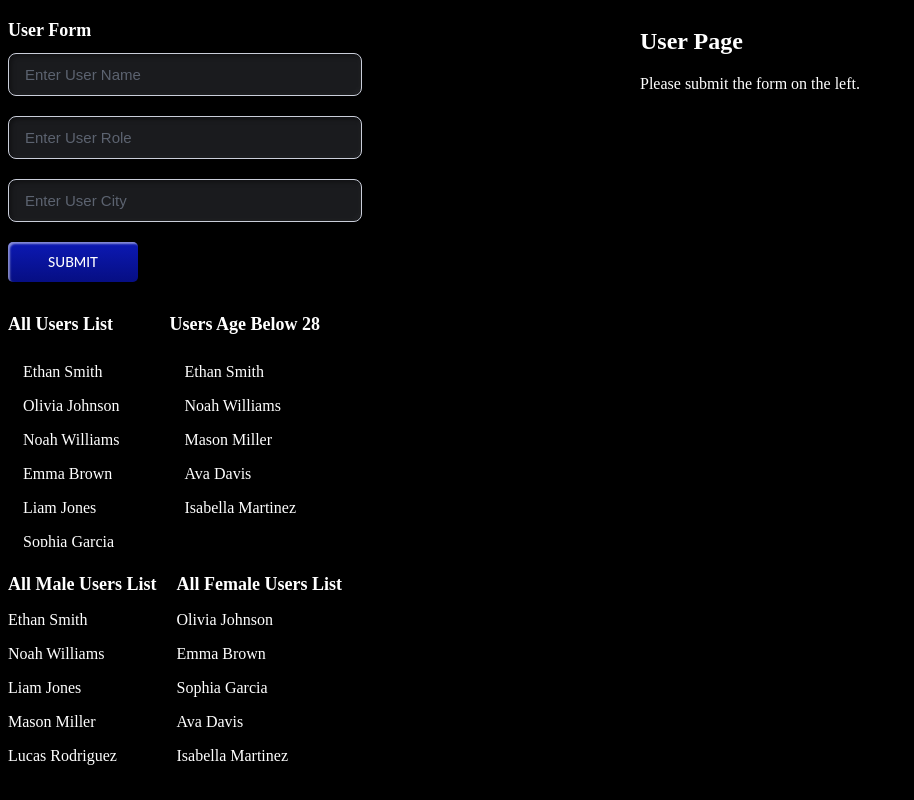
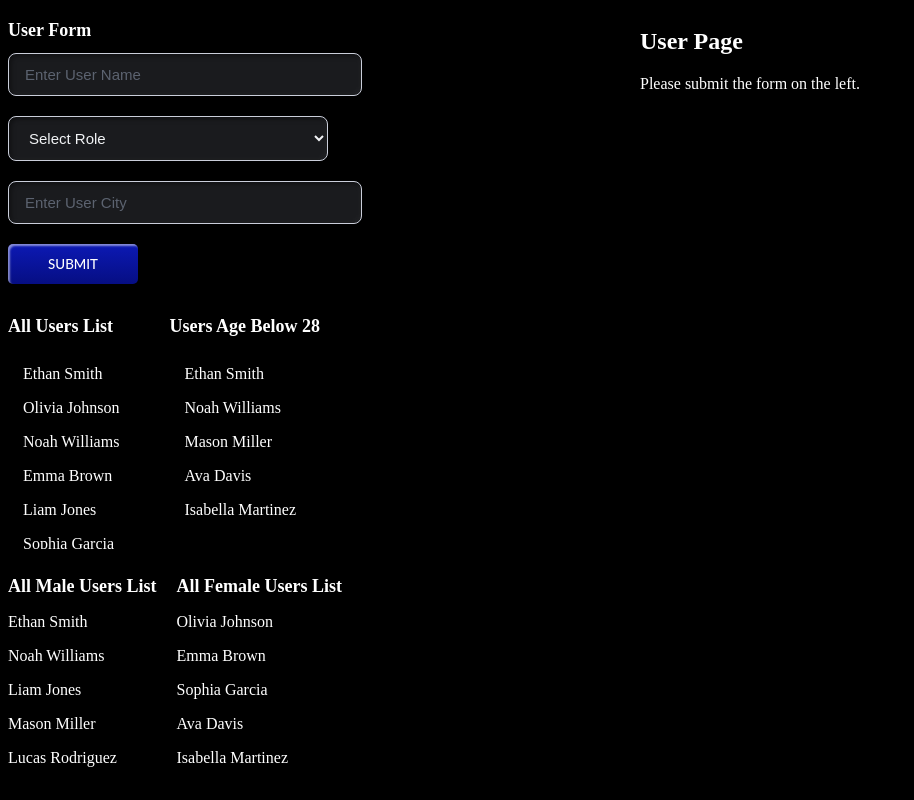
Before and after one commit to Saif-Ali-Warsi/react-experiments, a React (Vite) app: page / in a window 1280 px wide. Shown: the whole page, without its empty margins (0-914 px from the left). Built offline with nearby package versions, Linux system fonts and the light colour scheme.

Commit message:
select box introduced

```diff
--- /dev/null
+++ b/src/components/select/Select-box.jsx
@@ -0,0 +1,25 @@
+import "../../components/select/select-box.css";
+
+function SelectBox({
+    value,
+    onChange,
+}) {
+  return (
+    <>
+      <div className="input-box-container">
+        <select
+        className="input-box"
+          value={value}
+          onChange={onChange}
+        >
+          <option value="">Select Role</option>
+          <option value="developer">Developer</option>
+          <option value="designer">Designer</option>
+          <option value="manager">Manager</option>
+        </select>
+      </div>
+    </>
+  );
+}
+
+export default SelectBox;
--- /dev/null
+++ b/src/components/select/select-box.css
@@ -0,0 +1,47 @@
+.input-box-container {
+  margin: 0 0 20px;
+}
+
+.input-box {
+  /* Dimensions & Layout */
+  width: 100%;
+  max-width: 320px;
+  padding: 12px 16px;
+  font-size: 15px;
+
+  /* Dark Theme Colors */
+  background-color: #1a1b1e;
+  color: #f1f3f5;
+
+  /* Borders & Radius */
+  border: 1px solid #caceda;
+  border-radius: 8px;
+  outline: none;
+
+  /* Depth & Shadows */
+  box-shadow:
+    inset 2px 2px 5px rgba(0, 0, 0, 0.4),
+    inset -2px -2px 5px rgba(255, 255, 255, 0.03);
+
+  /* Transitions */
+  transition: all 0.3s ease;
+}
+
+/* Placeholder Styling */
+.input-box::placeholder {
+  color: #5c6370;
+}
+
+/* Hover State */
+.input-box:hover {
+  border-color: #3b4252;
+}
+
+/* Focus State (Glowing Accent) */
+.input-box:focus {
+  border-color: #528bff;
+  background-color: #141517;
+  box-shadow:
+    0 0 0 3px rgba(82, 139, 255, 0.15),
+    inset 2px 2px 5px rgba(0, 0, 0, 0.4);
+}
--- a/src/components/user-card/UserCard.jsx
+++ b/src/components/user-card/UserCard.jsx
@@ -1,4 +1,5 @@
 function UserCard({ user }) {
+
   return (
     <>
       <p>{user.name}</p>
--- a/src/pages/UserForm.jsx
+++ b/src/pages/UserForm.jsx
@@ -1,6 +1,7 @@
 import { useState } from "react";
 import InputBox from "../components/input-box/input-box";
 import SolidButton from "../components/solid-button/solid-button";
+import SelectBox from "../components/select/Select-box";
 
 function UserForm({ onUserSubmit }) {
   const [userName, setUserName] = useState("");
@@ -28,12 +29,10 @@ function UserForm({ onUserSubmit }) {
           onChange={(event) => setUserName(event.target.value)}
         ></InputBox>
 
-        <InputBox
-          type="text"
-          placeholder="Enter User Role"
+        <SelectBox
           value={userRole}
           onChange={(event) => setUserRole(event.target.value)}
-        ></InputBox>
+        ></SelectBox>
 
         <InputBox
           type="text"
--- a/src/pages/UserPage.jsx
+++ b/src/pages/UserPage.jsx
@@ -1,4 +1,5 @@
 function UserPage({ user }) {
+
   return (
     <div>
       <h2>User Page</h2>
```
